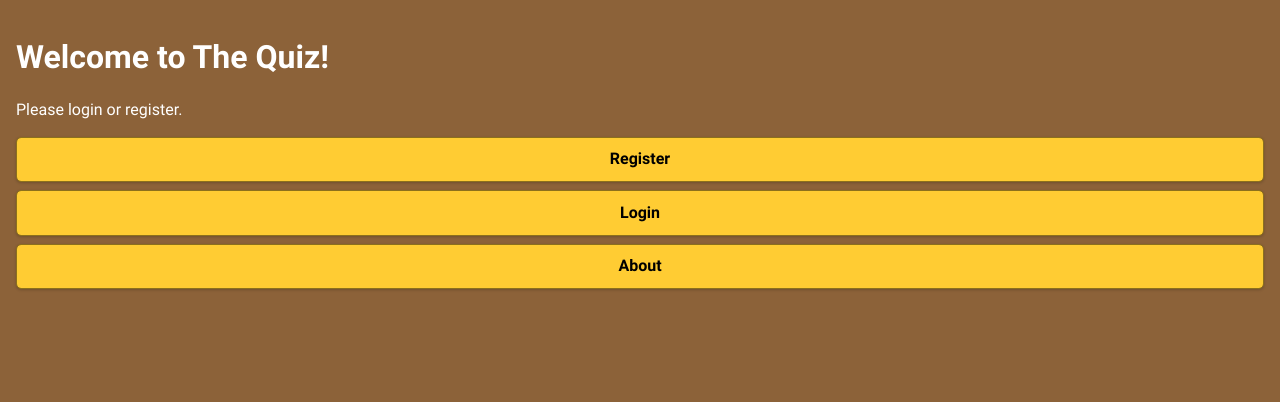
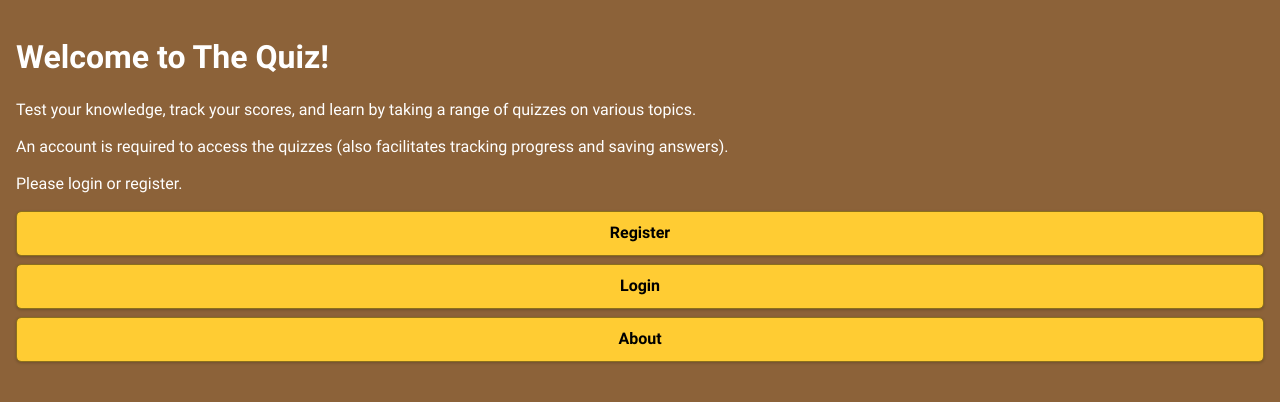
Before and after one commit to swalladge/hit238-a1, a Jekyll site: the page built from index.html, in a window 1280 px wide. Shown: the top 402 px of the page. Built offline with Jekyll 4.4.1, drawn with Linux system fonts in a browser that asks for light colours.

Commit message:
add features to readme, and information on welcome page

```diff
--- a/_includes/home.html
+++ b/_includes/home.html
@@ -3,6 +3,8 @@
   {% include header.html %}
 
   <div data-role="content">
+
+    <h1>Homepage</h1>
 
     <a data-transition="slide" class="ui-btn ui-icon-grid ui-btn-icon-left" data-role="button" href="#quizzes-page">Quizzes</a>
 
--- a/_includes/welcome.html
+++ b/_includes/welcome.html
@@ -4,6 +4,14 @@
     <h1>
       Welcome to The Quiz!
     </h1>
+
+    <p>
+      Test your knowledge, track your scores, and learn by taking a range of quizzes on various topics.
+    </p>
+
+    <p>
+      An account is required to access the quizzes (also facilitates tracking progress and saving answers).
+    </p>
     <p>
       Please login or register.
     </p>
```
Also changed, not shown: README.md.
